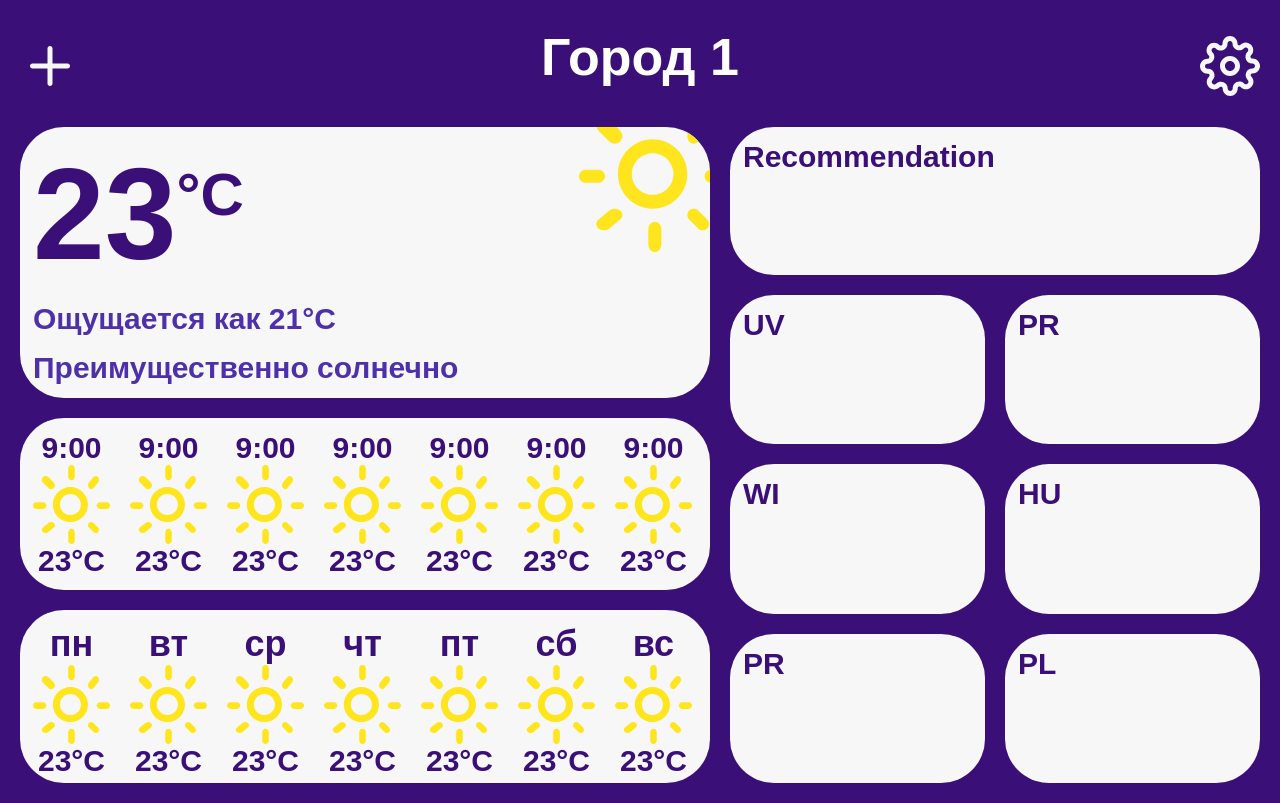
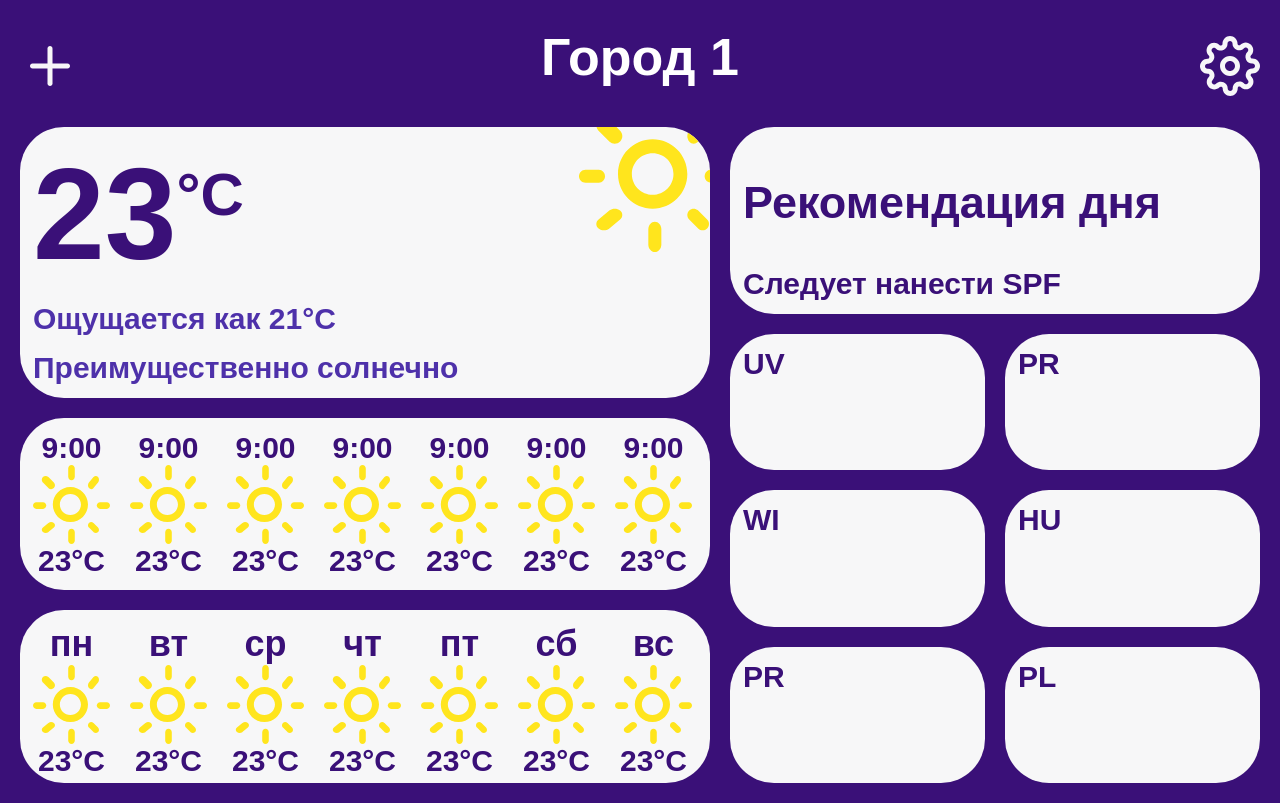
Before and after one commit to RandMPop/weather-app, a React (Vite) app: page / in a window 1280 px wide. Built offline with nearby package versions, Linux system fonts and the light colour scheme.

Commit message:
Parameters section was split into 2 separate subsections

```diff
--- a/src/components/Parameters/Parameters.jsx
+++ b/src/components/Parameters/Parameters.jsx
@@ -1,16 +1,13 @@
 import './Parameters.css';
+import ParametersRecommendation  from './ParametersRecommendation';
+import ParametersNumbers from './ParametersNumbers';
 function Parameters (){
     return(
         <div className="parameters">
-            <div className="parameters_recommendation parameters_sector">Recommendation</div>
-            <div className='parameters_numbers'>
-                 <div className="parameters_sector parameters_numbers_uv">UV</div>
-                 <div className="parameters_sector parameters_numbers_preassure">PR</div>
-                 <div className="parameters_sector parameters_numbers_wind">WI</div>
-                 <div className="parameters_sector parameters_numbers_humidity">HU</div>
-                 <div className="parameters_sector parameters_numbers_precipitation">PR</div>
-                 <div className="parameters_sector parameters_numbers_polluton">PL</div>
-            </div>
+            <ParametersRecommendation />
+            <ParametersNumbers />
+            {/*
+             */}
         </div>
     );
 }
--- /dev/null
+++ b/src/components/Parameters/ParametersNumbers.jsx
@@ -0,0 +1,15 @@
+import './ParametersNumbers.css';
+function ParametersNumbers() {
+    return (
+        <div className='parameters_numbers'>
+            <div className="parameters_sector parameters_numbers_uv">UV</div>
+            <div className="parameters_sector parameters_numbers_preassure">PR</div>
+            <div className="parameters_sector parameters_numbers_wind">WI</div>
+            <div className="parameters_sector parameters_numbers_humidity">HU</div>
+            <div className="parameters_sector parameters_numbers_precipitation">PR</div>
+            <div className="parameters_sector parameters_numbers_polluton">PL</div>
+        </div>
+    );
+}
+
+export default ParametersNumbers;
--- a/src/components/Parameters/ParametersRecommendation.jsx
+++ b/src/components/Parameters/ParametersRecommendation.jsx
@@ -0,0 +1,13 @@
+import './ParametersRecommendation.css';
+function ParametersRecommendation () {
+    return (
+        <div className="parameters_recommendation parameters_sector">
+            <h2 className='parameters_recommendation__header parameters__header'>
+                Рекомендация дня
+            </h2>
+            <div className='parameters_recommendation__text'>Следует нанести SPF</div>
+        </div>
+    )
+};
+
+export default ParametersRecommendation;
```
Also changed, not shown: src/components/Parameters/ParametersNumbers.css (added), src/components/Parameters/ParametersRecommendation.css (added), 1 other file (tests, documents, lock files or other folders).
